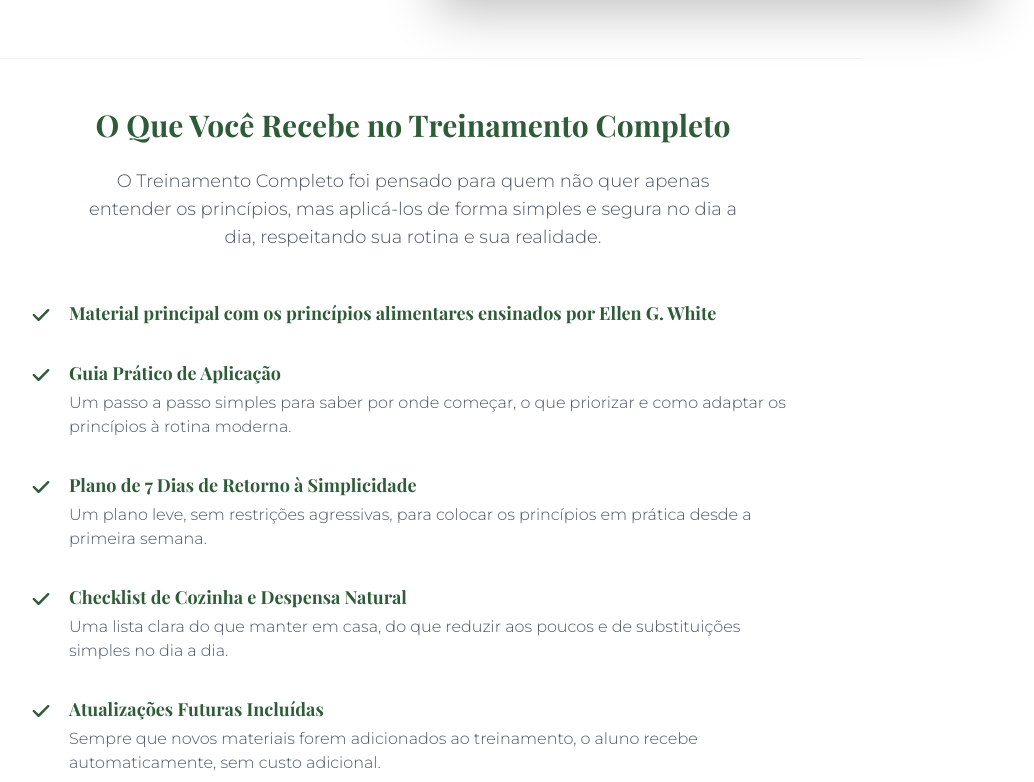
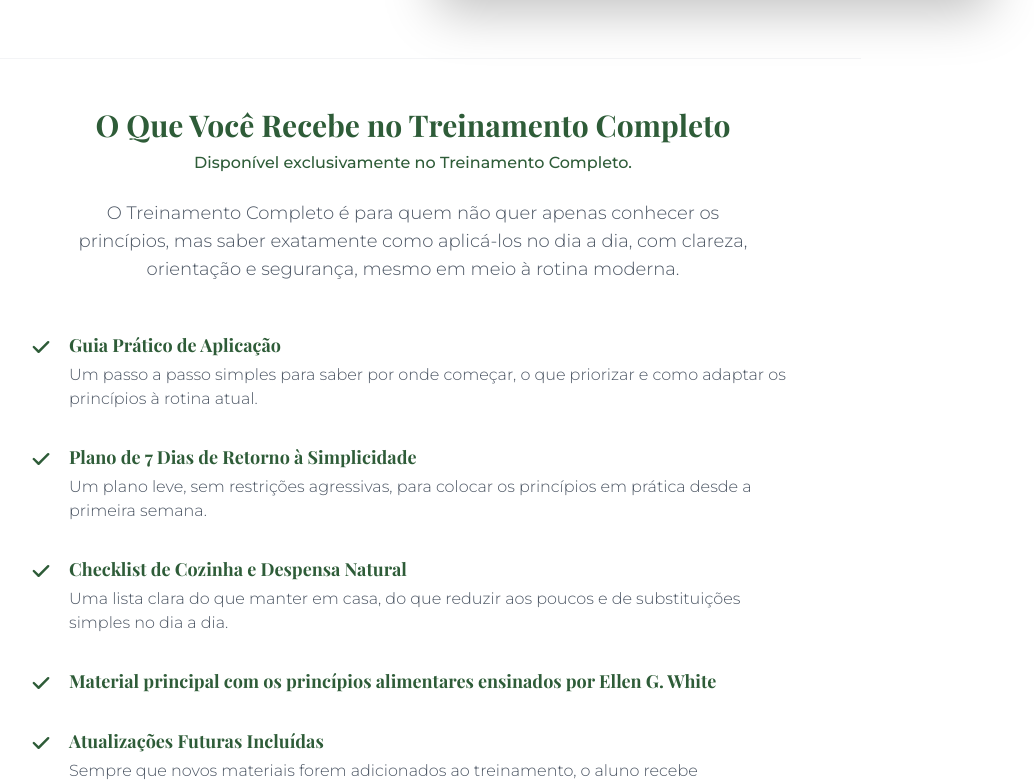
Before and after one commit to Jhonny2809/Protocolo-do-Eden, a React (Vite) app: page / in a window 1280 px wide. Shown: the part 5889-6671 px from the top of the page, without its empty margins (227-1261 px from the left). Built offline with nearby package versions, Linux system fonts and the light colour scheme; a web font is replaced by a local one.

Commit message:
feat(Offers): Refine complete training description
Improve clarity and focus on the benefits of the complete training.
Highlight its exclusivity and practical application for modern life.

```diff
--- a/components/Offers.tsx
+++ b/components/Offers.tsx
@@ -131,34 +131,33 @@ export const Offers: React.FC = () => {
 
       {/* NOVA SEÇÃO: Detalhamento do Treinamento Completo */}
       <div className="max-w-4xl mx-auto pt-12 border-t border-gray-100">
-        <h3 className="text-3xl text-[#2E5C38] font-bold text-center mb-6">
-          O Que Você Recebe no Treinamento Completo
-        </h3>
-        <p className="text-gray-600 text-center text-lg max-w-2xl mx-auto mb-12 font-light">
-          O Treinamento Completo foi pensado para quem não quer apenas entender os princípios,
-          mas aplicá-los de forma simples e segura no dia a dia, respeitando sua rotina e sua realidade.
-        </p>
+        <div className="text-center mb-12">
+          <h3 className="text-3xl text-[#2E5C38] font-bold mb-2">
+            O Que Você Recebe no Treinamento Completo
+          </h3>
+          <p className="text-[#2E5C38] font-medium mb-6">
+            Disponível exclusivamente no Treinamento Completo.
+          </p>
+          <p className="text-gray-600 text-lg max-w-2xl mx-auto font-light">
+            O Treinamento Completo é para quem não quer apenas conhecer os princípios,
+            mas saber exatamente como aplicá-los no dia a dia, com clareza, orientação
+            e segurança, mesmo em meio à rotina moderna.
+          </p>
+        </div>
 
         <div className="space-y-8 max-w-3xl mx-auto">
-          <div className="flex gap-4">
-            <div className="flex-shrink-0 mt-1 text-[#2E5C38]">
-              <svg className="w-6 h-6" fill="currentColor" viewBox="0 0 20 20"><path fillRule="evenodd" d="M16.707 5.293a1 1 0 010 1.414l-8 8a1 1 0 01-1.414 0l-4-4a1 1 0 011.414-1.414L8 12.586l7.293-7.293a1 1 0 011.414 0z" clipRule="evenodd"/></svg>
-            </div>
-            <div>
-              <h4 className="font-semibold text-lg text-[#2E5C38]">Material principal com os princípios alimentares ensinados por Ellen G. White</h4>
-            </div>
-          </div>
-
+          {/* 1. Guia Prático de Aplicação */}
           <div className="flex gap-4">
             <div className="flex-shrink-0 mt-1 text-[#2E5C38]">
               <svg className="w-6 h-6" fill="currentColor" viewBox="0 0 20 20"><path fillRule="evenodd" d="M16.707 5.293a1 1 0 010 1.414l-8 8a1 1 0 01-1.414 0l-4-4a1 1 0 011.414-1.414L8 12.586l7.293-7.293a1 1 0 011.414 0z" clipRule="evenodd"/></svg>
             </div>
             <div>
               <h4 className="font-semibold text-lg text-[#2E5C38]">Guia Prático de Aplicação</h4>
-              <p className="text-gray-600 font-light mt-1">Um passo a passo simples para saber por onde começar, o que priorizar e como adaptar os princípios à rotina moderna.</p>
+              <p className="text-gray-600 font-light mt-1">Um passo a passo simples para saber por onde começar, o que priorizar e como adaptar os princípios à rotina atual.</p>
             </div>
           </div>
 
+          {/* 2. Plano de 7 Dias */}
           <div className="flex gap-4">
             <div className="flex-shrink-0 mt-1 text-[#2E5C38]">
               <svg className="w-6 h-6" fill="currentColor" viewBox="0 0 20 20"><path fillRule="evenodd" d="M16.707 5.293a1 1 0 010 1.414l-8 8a1 1 0 01-1.414 0l-4-4a1 1 0 011.414-1.414L8 12.586l7.293-7.293a1 1 0 011.414 0z" clipRule="evenodd"/></svg>
@@ -169,6 +168,7 @@ export const Offers: React.FC = () => {
             </div>
           </div>
 
+          {/* 3. Checklist de Cozinha */}
           <div className="flex gap-4">
             <div className="flex-shrink-0 mt-1 text-[#2E5C38]">
               <svg className="w-6 h-6" fill="currentColor" viewBox="0 0 20 20"><path fillRule="evenodd" d="M16.707 5.293a1 1 0 010 1.414l-8 8a1 1 0 01-1.414 0l-4-4a1 1 0 011.414-1.414L8 12.586l7.293-7.293a1 1 0 011.414 0z" clipRule="evenodd"/></svg>
@@ -179,6 +179,17 @@ export const Offers: React.FC = () => {
             </div>
           </div>
 
+          {/* 4. Material Principal */}
+          <div className="flex gap-4">
+            <div className="flex-shrink-0 mt-1 text-[#2E5C38]">
+              <svg className="w-6 h-6" fill="currentColor" viewBox="0 0 20 20"><path fillRule="evenodd" d="M16.707 5.293a1 1 0 010 1.414l-8 8a1 1 0 01-1.414 0l-4-4a1 1 0 011.414-1.414L8 12.586l7.293-7.293a1 1 0 011.414 0z" clipRule="evenodd"/></svg>
+            </div>
+            <div>
+              <h4 className="font-semibold text-lg text-[#2E5C38]">Material principal com os princípios alimentares ensinados por Ellen G. White</h4>
+            </div>
+          </div>
+
+          {/* 5. Atualizações Futuras */}
           <div className="flex gap-4">
             <div className="flex-shrink-0 mt-1 text-[#2E5C38]">
               <svg className="w-6 h-6" fill="currentColor" viewBox="0 0 20 20"><path fillRule="evenodd" d="M16.707 5.293a1 1 0 010 1.414l-8 8a1 1 0 01-1.414 0l-4-4a1 1 0 011.414-1.414L8 12.586l7.293-7.293a1 1 0 011.414 0z" clipRule="evenodd"/></svg>
@@ -189,6 +200,10 @@ export const Offers: React.FC = () => {
             </div>
           </div>
         </div>
+
+        <p className="text-center text-gray-500 mt-12 italic font-light">
+          Essa opção é indicada para quem deseja seguir os princípios com orientação prática, sem precisar descobrir tudo sozinho.
+        </p>
       </div>
     </section>
   );
```
